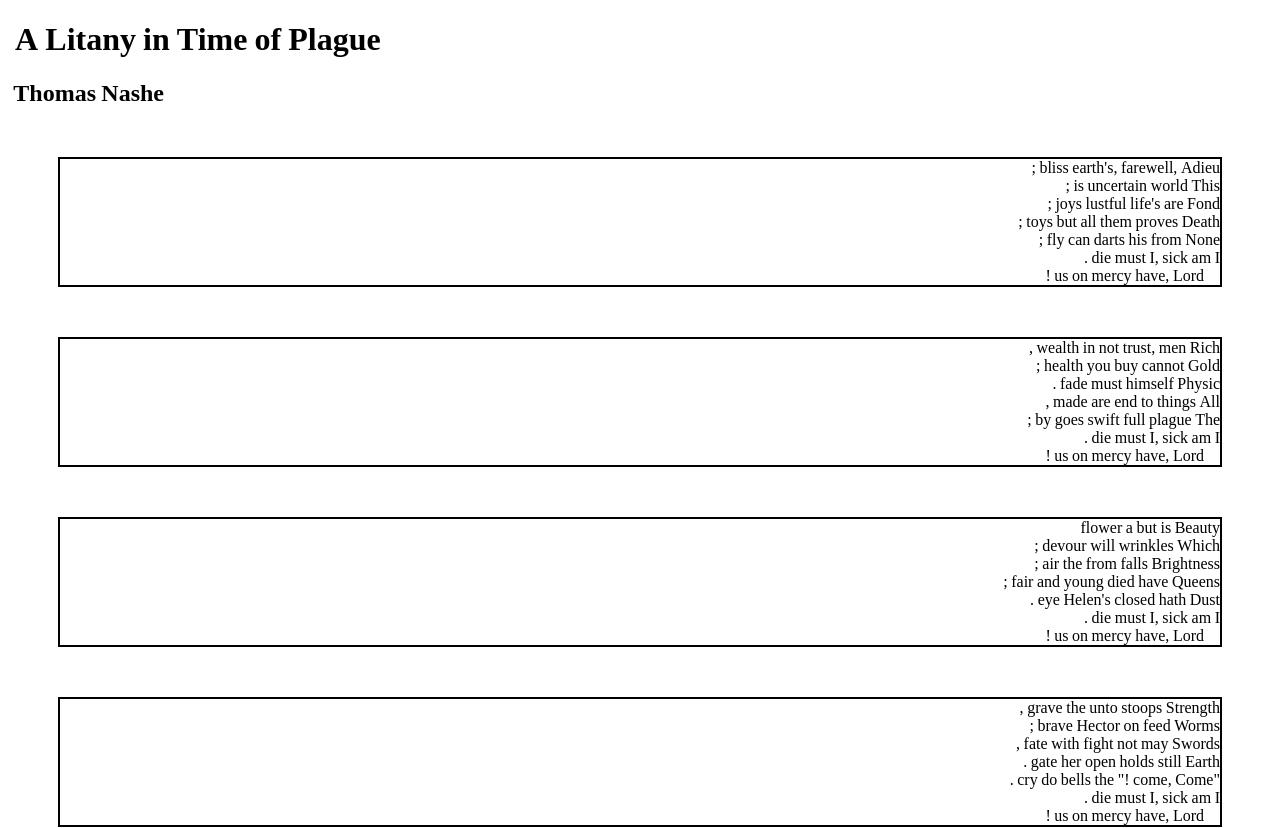
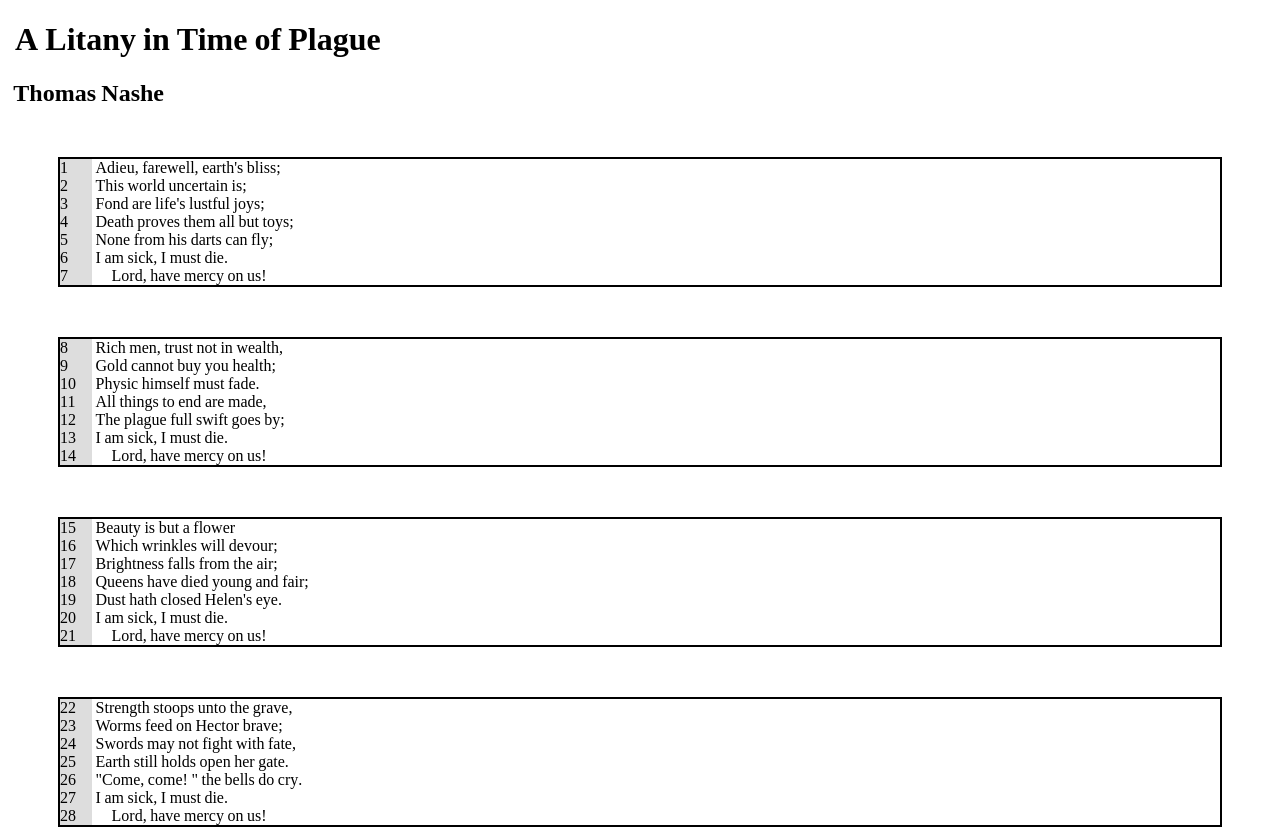
Before and after one commit to DigitalHistory/poem-json-project, a website: page poem.html in a window 1280 px wide. Shown: the top 828 px of the page. Drawn offline with Linux system fonts and the light colour scheme.

Commit message:
simpleify poem.css somewhat

```diff
--- a/poem.css
+++ b/poem.css
@@ -27,7 +27,6 @@ punctuation {
 }
 
 punctuation::after {
-
     visibility: visible;
     /* content: "!" */
 }
@@ -38,11 +37,10 @@ indent {
 }
 
 
-/* add a counter to each line.  if you don't like it, delete the `content` line */
+/* add a counter to each line.  if you don't like it, delete or comment the `content` line */
 line::before {
     counter-increment: poem;
-    /* background-color: magenta; */
-    /* content: counter(poem); */
+    content: counter(poem);
     width: 2em;
     background-color: #DDD;
 }
@@ -52,7 +50,9 @@ line::before {
 line {
     /* visibility: hidden; */
     display: flex;
+    /* uncomment the next two lines to display text backwards */
     /* flex-direction: row-reverse; */
+    /* justify-content: left */
 }
 
 line.show {
@@ -63,17 +63,11 @@ line.show {
     font-style: italic;
 
 }
+/* Another way to do the deformation */
+line {
+    /* direction:rtl; */
+}
 
-line {
-    /* transform:rotateY(180deg); */
-    transform: scaleX
-    unicode-bidi:bidi-override;
-    direction:rtl;
-}
-/* line * {
-    float: right;
-
-} */
 /*
 .time {display: block;
     font-weight: bold;}
```
